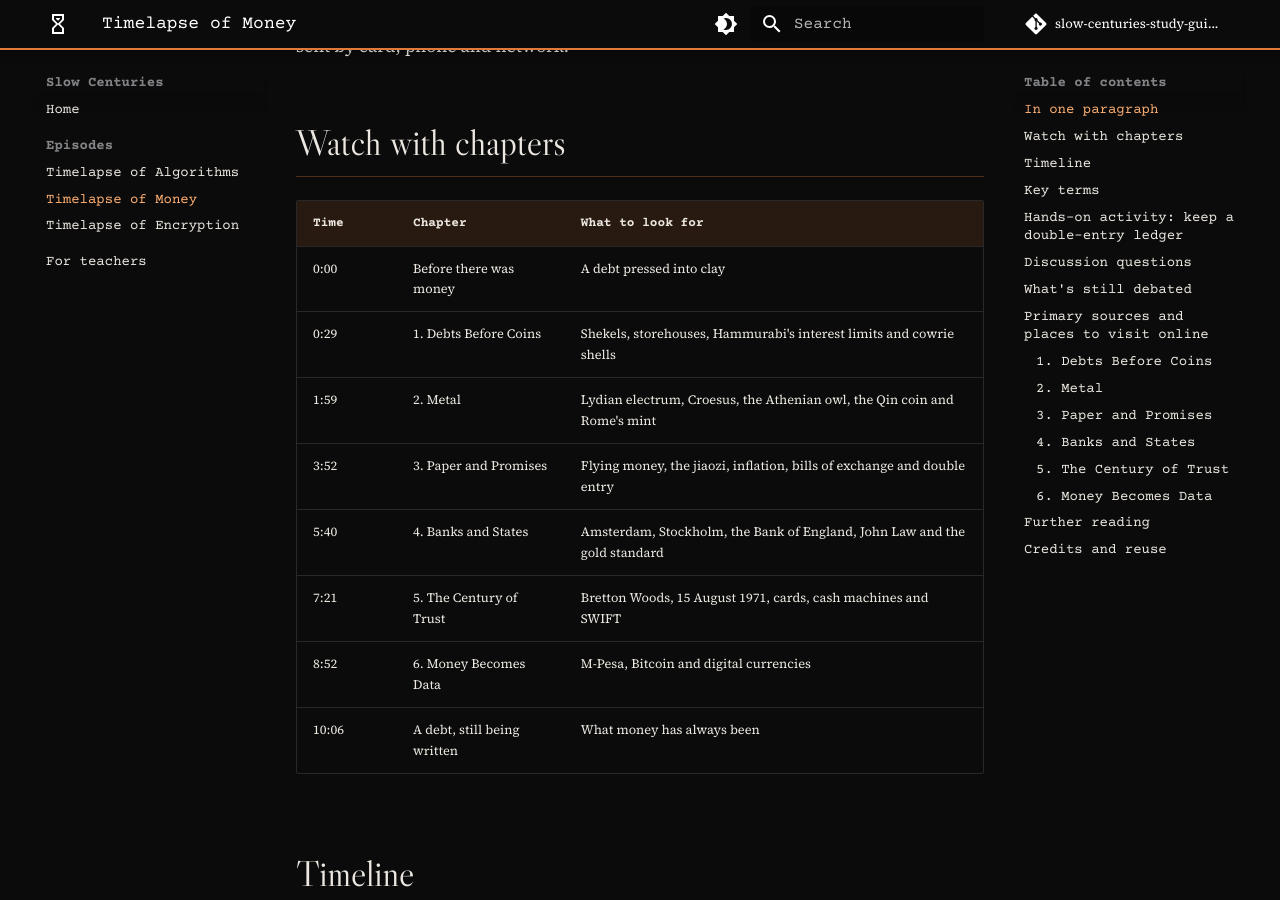
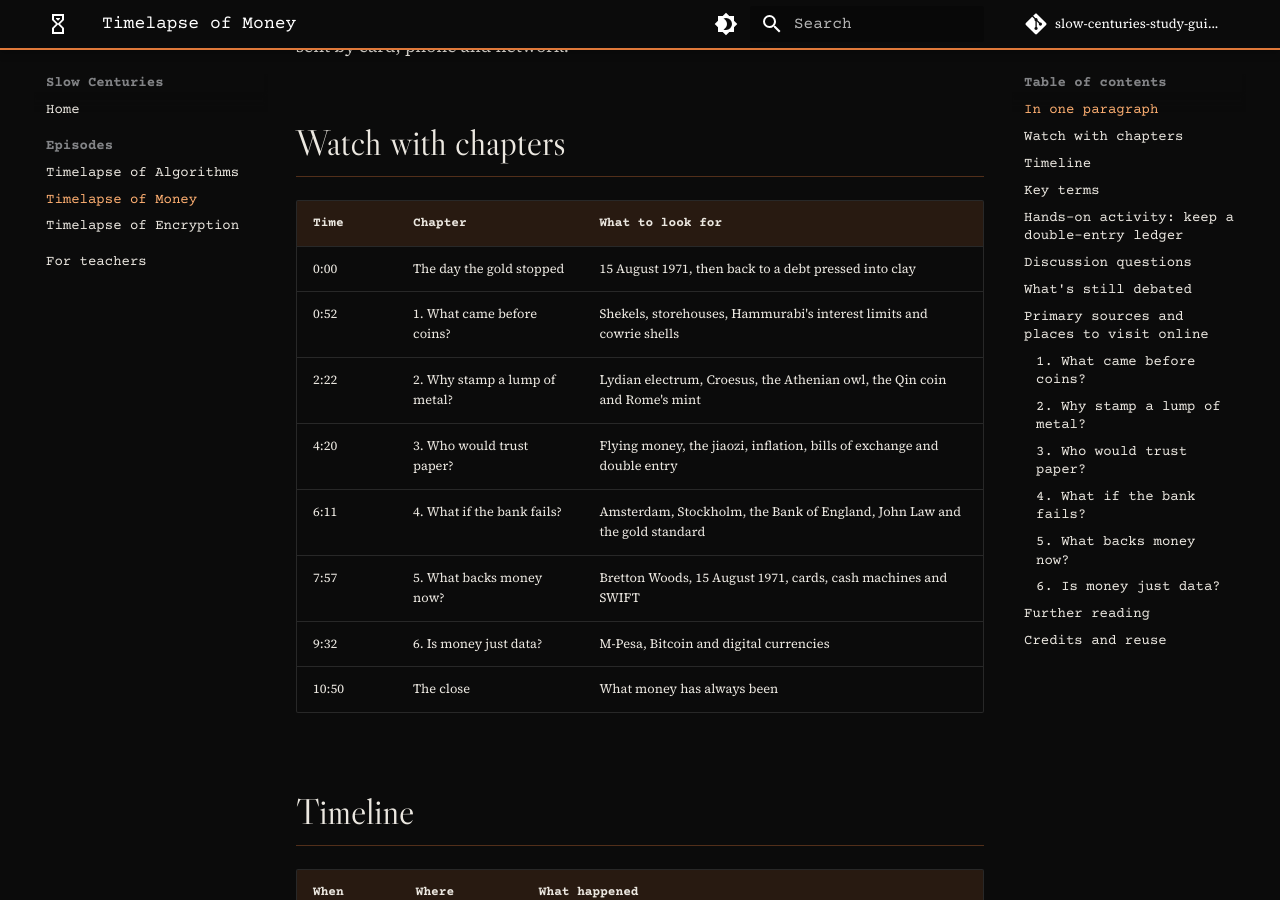
Before and after one commit to SlowCenturies/slow-centuries-study-guides, an MkDocs documentation site: the page built from docs/money/index.md, in a window 1280 px wide and 900 px high, scrolled down 997 px. Built offline with MkDocs 1.6.1 and Material for MkDocs 9.7.7, drawn with Linux system fonts in a browser that asks for light colours; comment, search, counter and statistics services are not loaded; some of the changed text lies outside the part shown.

Commit message:
Question chapters

```diff
--- a/docs/money/index.md
+++ b/docs/money/index.md
@@ -26,14 +26,14 @@ Money began as a record of who owes what. In Mesopotamia, scribes pressed debts
 
 | Time | Chapter | What to look for |
 |---|---|---|
-| 0:00 | Before there was money | A debt pressed into clay |
-| 0:29 | 1. Debts Before Coins | Shekels, storehouses, Hammurabi's interest limits and cowrie shells |
-| 1:59 | 2. Metal | Lydian electrum, Croesus, the Athenian owl, the Qin coin and Rome's mint |
-| 3:52 | 3. Paper and Promises | Flying money, the jiaozi, inflation, bills of exchange and double entry |
-| 5:40 | 4. Banks and States | Amsterdam, Stockholm, the Bank of England, John Law and the gold standard |
-| 7:21 | 5. The Century of Trust | Bretton Woods, 15 August 1971, cards, cash machines and SWIFT |
-| 8:52 | 6. Money Becomes Data | M-Pesa, Bitcoin and digital currencies |
-| 10:06 | A debt, still being written | What money has always been |
+| 0:00 | The day the gold stopped | 15 August 1971, then back to a debt pressed into clay |
+| 0:52 | 1. What came before coins? | Shekels, storehouses, Hammurabi's interest limits and cowrie shells |
+| 2:22 | 2. Why stamp a lump of metal? | Lydian electrum, Croesus, the Athenian owl, the Qin coin and Rome's mint |
+| 4:20 | 3. Who would trust paper? | Flying money, the jiaozi, inflation, bills of exchange and double entry |
+| 6:11 | 4. What if the bank fails? | Amsterdam, Stockholm, the Bank of England, John Law and the gold standard |
+| 7:57 | 5. What backs money now? | Bretton Woods, 15 August 1971, cards, cash machines and SWIFT |
+| 9:32 | 6. Is money just data? | M-Pesa, Bitcoin and digital currencies |
+| 10:50 | The close | What money has always been |
 
 ## Timeline
 
@@ -140,31 +140,31 @@ Ledger
 
 Each name below is a link to the institution that holds the object or published the original work. Extra links follow after "Also". Links were checked on 30 October 2026. If one breaks, search the name on the institution's site.
 
-### 1. Debts Before Coins
+### 1. What came before coins?
 
 - **[A stele fragment inscribed with Hammurabi's Code](https://collections.louvre.fr/en/ark:/53355/cl010188648)**, Louvre, Paris. The full law stele is also in the Louvre.
 
-### 2. Metal
+### 2. Why stamp a lump of metal?
 
 - **[A Lydian electrum coin with a lion's head](https://www.britishmuseum.org/collection/object/C_RPK-p146C-1-Sam)**, 6th century BCE, British Museum, London.
 - **[A silver tetradrachm with Athena and the owl](https://www.metmuseum.org/ko/art/collection/search/254721)**, 450–420 BCE, The Metropolitan Museum of Art, New York.
 
-### 3. Paper and Promises
+### 3. Who would trust paper?
 
 - **[One of the world's first banknotes](https://idp.bl.uk/blog/one-of-the-worlds-first-banknotes/)**, International Dunhuang Programme, British Library.
 - **[Printing and the state: the first paper money](https://www.cabinet.ox.ac.uk/node/6959)**, Heberden Coin Room, Ashmolean Museum, Oxford.
 
-### 4. Banks and States
+### 4. What if the bank fails?
 
 - **[1661: First banknotes in Europe](https://www.riksbank.se/en-gb/about-the-riksbank/history/historical-timeline/1600-1699/first-banknotes-in-europe/)**, Sveriges Riksbank.
 - **[The Bank of England's founding documents](https://www.bankofengland.co.uk/museum/online-collections/archive-gallery/founding-documents)**, Bank of England Museum. Also: [Why was the Bank of England founded?](https://www.bankofengland.co.uk/museum/online-collections/blog/why-was-the-bank-of-england-founded) · [Our earliest Bank of England note](https://www.bankofengland.co.uk/museum/online-collections/blog/our-earliest-bank-of-england-note)
 
-### 5. The Century of Trust
+### 5. What backs money now?
 
 - **[Creation of the Bretton Woods system](https://www.federalreservehistory.org/essays/bretton-woods-created)**, Federal Reserve History.
 - **[Nixon ends convertibility of U.S. dollars to gold](https://www.federalreservehistory.org/essays/gold-convertibility-ends)**, Federal Reserve History.
 
-### 6. Money Becomes Data
+### 6. Is money just data?
 
 - **[Bitcoin: A Peer-to-Peer Electronic Cash System](https://bitcoin.org/bitcoin.pdf)**, the 2008 white paper signed "Satoshi Nakamoto."
 
```
Also changed, not shown: docs/algorithms/index.md (+14 -14 lines), docs/encryption/index.md (+12 -12 lines).
